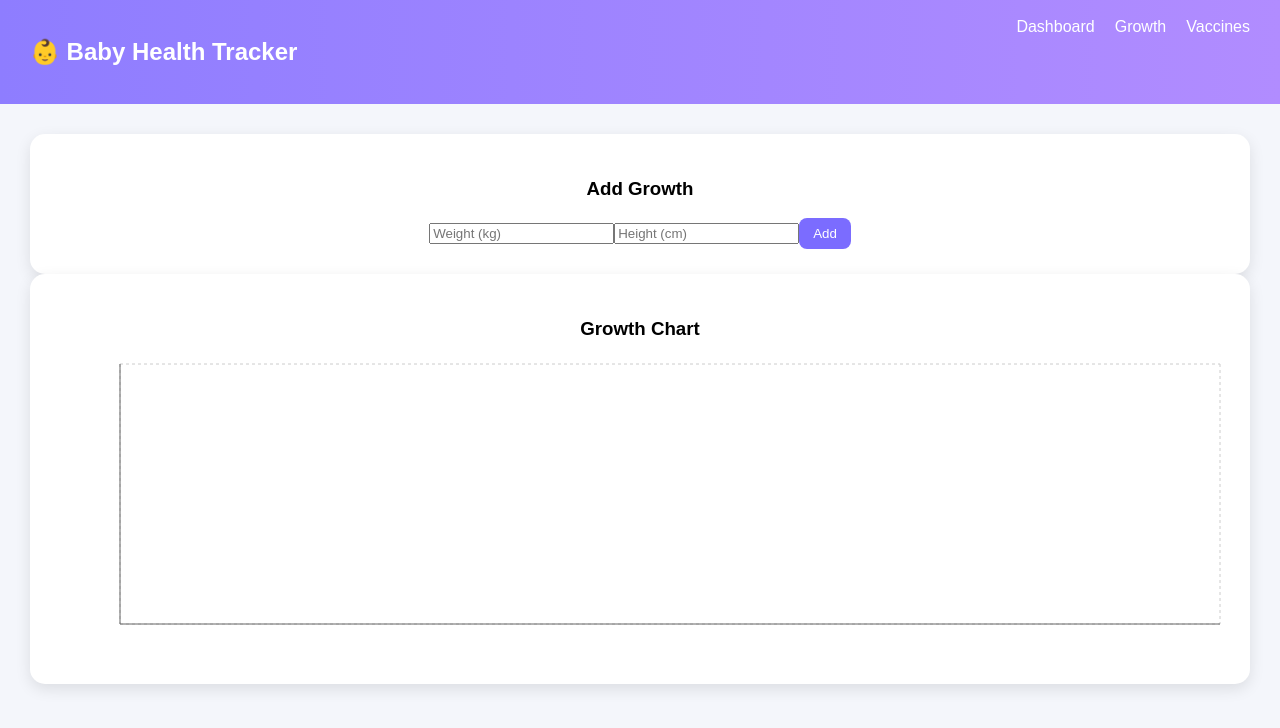
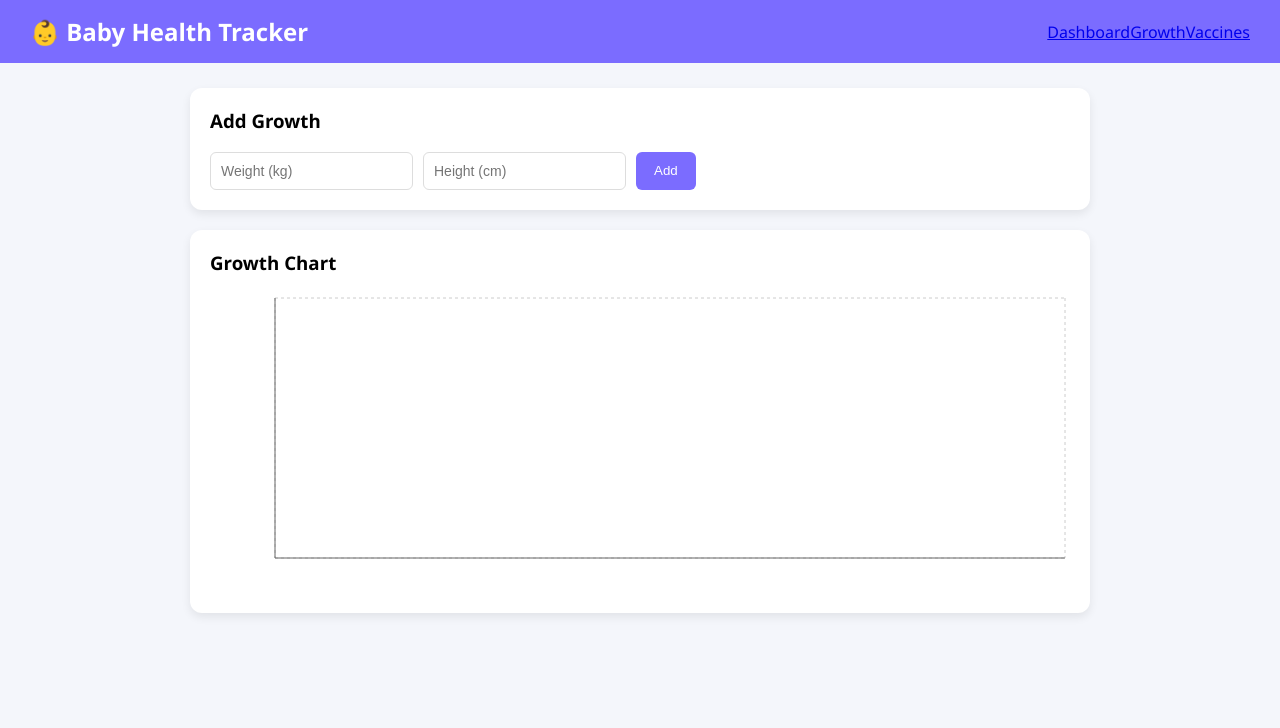
Before and after one commit to Vennela2808/baby-growth-tracker, a React (Create React App) app: page /growth in a window 1280 px wide. Shown: the top 728 px of the page. Built offline with nearby package versions, Linux system fonts and the light colour scheme.

Commit message:
Refactor CSS for navbar, cards, and forms
Updated styles for improved layout and design consistency across various components.

```diff
--- a/src/styles.css
+++ b/src/styles.css
@@ -1,88 +1,112 @@
 body{
-font-family: 'Poppins', sans-serif;
+font-family: 'Segoe UI', sans-serif;
 background:#f4f6fb;
 margin:0;
 }
 
+/* Navbar */
+
 .navbar{
 display:flex;
 justify-content:space-between;
-padding:18px 30px;
-background:linear-gradient(90deg,#8e7dff,#b18cff);
+align-items:center;
+padding:15px 30px;
+background:#7b6cff;
 color:white;
 }
 
-.navbar a{
-color:white;
-margin-left:20px;
-text-decoration:none;
-font-weight:500;
+.navbar h2{
+margin:0;
 }
 
+/* Page layout */
+
 .container{
-padding:30px;
+max-width:900px;
+margin:auto;
+padding:25px;
 }
 
-.profile-card{
-background:white;
-padding:25px;
-border-radius:15px;
-text-align:center;
-box-shadow:0 5px 15px rgba(0,0,0,0.1);
-margin-bottom:25px;
-}
-
-.profile-card img{
-width:130px;
-height:130px;
-border-radius:50%;
-object-fit:cover;
-margin-bottom:10px;
-}
-
-.avatar{
-font-size:70px;
-}
-
-.stats{
-display:grid;
-grid-template-columns:repeat(auto-fit,minmax(200px,1fr));
-gap:20px;
-}
+/* Card UI */
 
 .card{
 background:white;
-padding:25px;
-border-radius:15px;
-box-shadow:0 5px 15px rgba(0,0,0,0.1);
-text-align:center;
+padding:20px;
+border-radius:12px;
+margin-bottom:20px;
+box-shadow:0 4px 10px rgba(0,0,0,0.08);
 }
 
-table{
-width:100%;
-background:white;
-border-radius:10px;
-overflow:hidden;
-box-shadow:0 5px 10px rgba(0,0,0,0.1);
+.card h3{
+margin-top:0;
 }
 
-th{
-background:#ff7a5c;
-color:white;
-padding:12px;
+/* Form layout */
+
+form{
+display:flex;
+flex-wrap:wrap;
+gap:10px;
+margin-top:10px;
 }
 
-td{
-padding:12px;
-text-align:center;
-border-bottom:1px solid #eee;
+input,select{
+padding:10px;
+border-radius:6px;
+border:1px solid #ddd;
+font-size:14px;
 }
 
 button{
 background:#7b6cff;
 color:white;
 border:none;
-padding:8px 14px;
+padding:10px 18px;
+border-radius:6px;
+cursor:pointer;
+font-weight:500;
+}
+
+button:hover{
+background:#5f53d6;
+}
+
+/* Growth records */
+
+.record{
+background:#f9f9ff;
+padding:12px;
 border-radius:8px;
-cursor:pointer;
+margin-top:8px;
+display:flex;
+justify-content:space-between;
+font-size:14px;
 }
+
+/* Next vaccine */
+
+.next-vaccine-card{
+background:linear-gradient(135deg,#ff7a5c,#ffb199);
+color:white;
+padding:25px;
+border-radius:12px;
+margin-top:20px;
+text-align:center;
+box-shadow:0 6px 15px rgba(0,0,0,0.15);
+}
+
+.next-vaccine-card h1{
+font-size:42px;
+margin:10px 0;
+}
+
+.next-vaccine-card p{
+font-size:18px;
+margin:0;
+}
+
+/* baby selector */
+
+.baby-select{
+margin-bottom:15px;
+}
```
